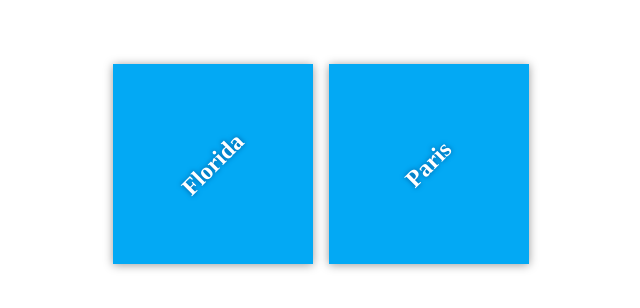
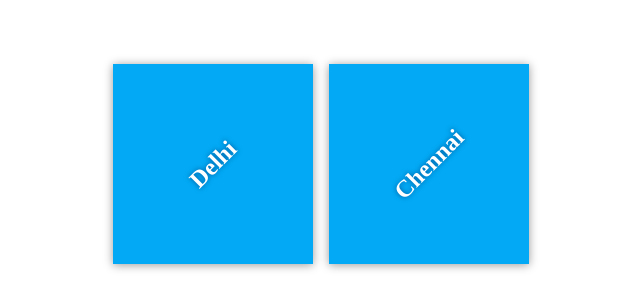
Before and after one commit to varungulati04/mytravelplans, a plain HTML site: page index.html in a window 1280 px wide. Shown: the part 236-544 px from the top of the page, 319-959 px from the left. Drawn offline with Linux system fonts and the light colour scheme; files that its build step writes are made by us from their sources.

Commit message:
Just checking by editing one file

```diff
--- a/index.html
+++ b/index.html
@@ -10,12 +10,12 @@
 
     <div class="container">
         <div class="destination-container">
-            <div class="destination" id="florida">
-                <h2>Florida</h2>
+            <div class="destination" id="dh">
+                <h2>Delhi</h2>
             </div>
 
-            <div class="destination" id="paris">
-                <h2>Paris</h2>
+            <div class="destination" id="ch">
+                <h2>Chennai</h2>
             </div>
         </div>
     </div>
```
